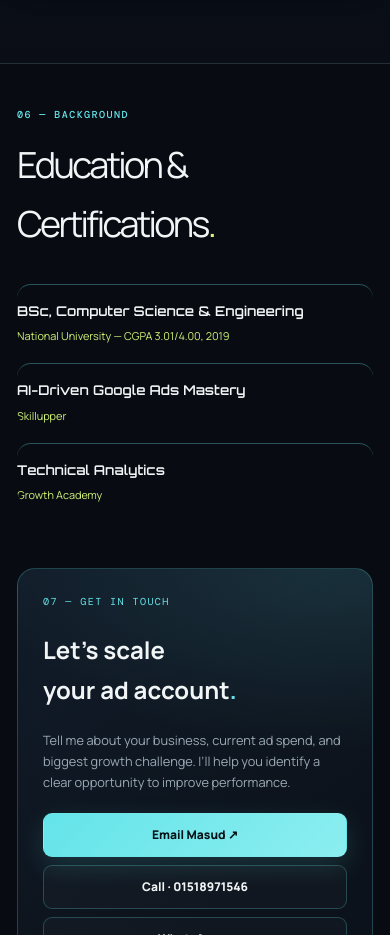
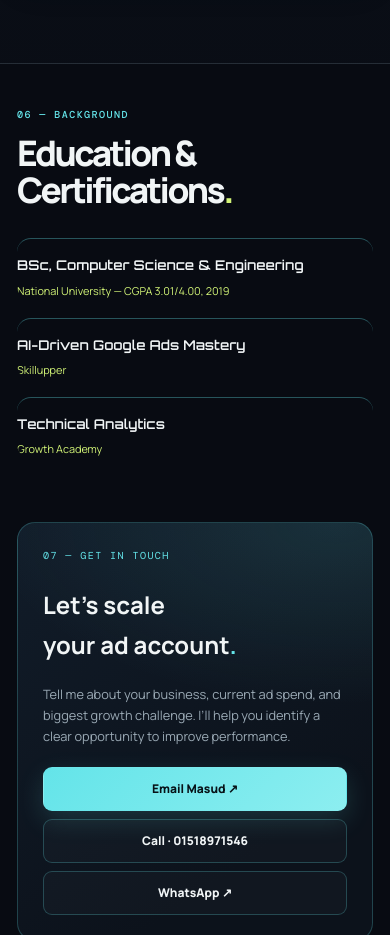
Before and after one commit to parvezanalytics/masud.parvez.digital, a plain HTML site: page masud-parvez-portfolio-complete-latest/index.html in a window 390 px wide. Shown: the part 8340-9275 px from the top of the page. Drawn offline with nearby package versions, Linux system fonts and the light colour scheme.

Commit message:
Update index.html

```diff
--- a/masud-parvez-portfolio-complete-latest/index.html
+++ b/masud-parvez-portfolio-complete-latest/index.html
@@ -43,13 +43,27 @@ section{padding:88px 0;scroll-margin-top:90px}.hero{min-height:610px;padding-top
 /* Education header follows the reference: left-aligned section label and split headline. */
 .edu-section{padding:54px 0 68px;text-align:left;background:transparent;border:0}
 .edu-kicker{margin:0 0 14px;color:var(--cyan);font:500 .63rem var(--mono);letter-spacing:.14em;text-transform:uppercase}
-.edu-section .education-heading{margin:0 0 30px;text-align:left;color:#F1F5F6;font:800 clamp(2.4rem,5.7vw,4.2rem)/1.04 var(--font);letter-spacing:-.075em}
+.edu-section .education-heading{
+  margin:0 0 30px;
+  text-align:left;
+  color:#F1F5F6;
+  font-weight:800;
+  font-size:clamp(2.2rem,5vw,3.8rem);
+  line-height:1.04;
+  letter-spacing:-.075em;
+}
+
 .edu-section .edu-period{color:#D2F477;-webkit-text-fill-color:#D2F477}
 .edu-section .edu-grid{display:grid;grid-template-columns:repeat(3,minmax(0,1fr));gap:22px}
 .edu-section .edu-card{min-height:0;padding:16px 0 0;border:0;border-top:1px solid rgba(100,228,233,.34);background:transparent;text-align:left}
 .edu-section .edu-card h3{margin:0 0 7px;color:#F1F5F6;font-size:.84rem;line-height:1.45}
 .edu-section .edu-card p{margin:0;color:#D2F477;font-size:.68rem}
-@media(max-width:680px){.edu-section{padding:44px 0}.edu-section .edu-grid{grid-template-columns:1fr;gap:18px}.edu-section .education-heading{font-size:clamp(2.25rem,9vw,3.1rem)}}
+@media(max-width:680px){
+  .edu-section{padding:44px 0}
+  .edu-section .edu-grid{grid-template-columns:1fr;gap:18px}
+  .edu-section .education-heading{font-size:clamp(2.2rem,5vw,3.8rem)}
+}
+
 </style>
 </head>
 <body>
```
